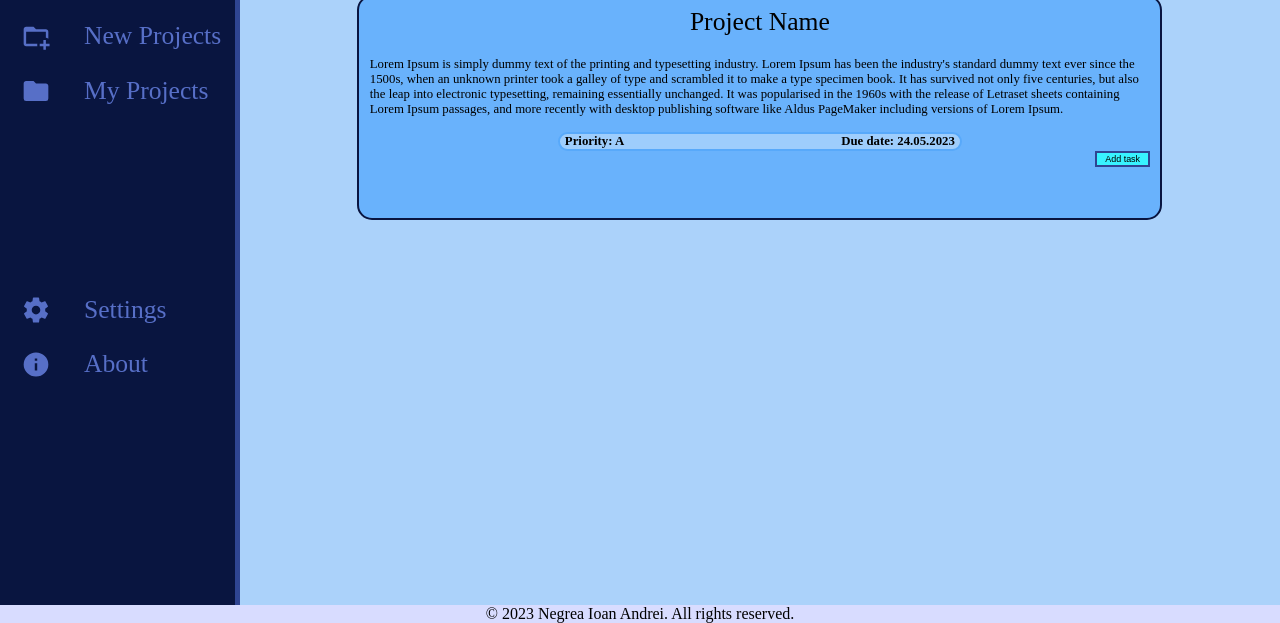
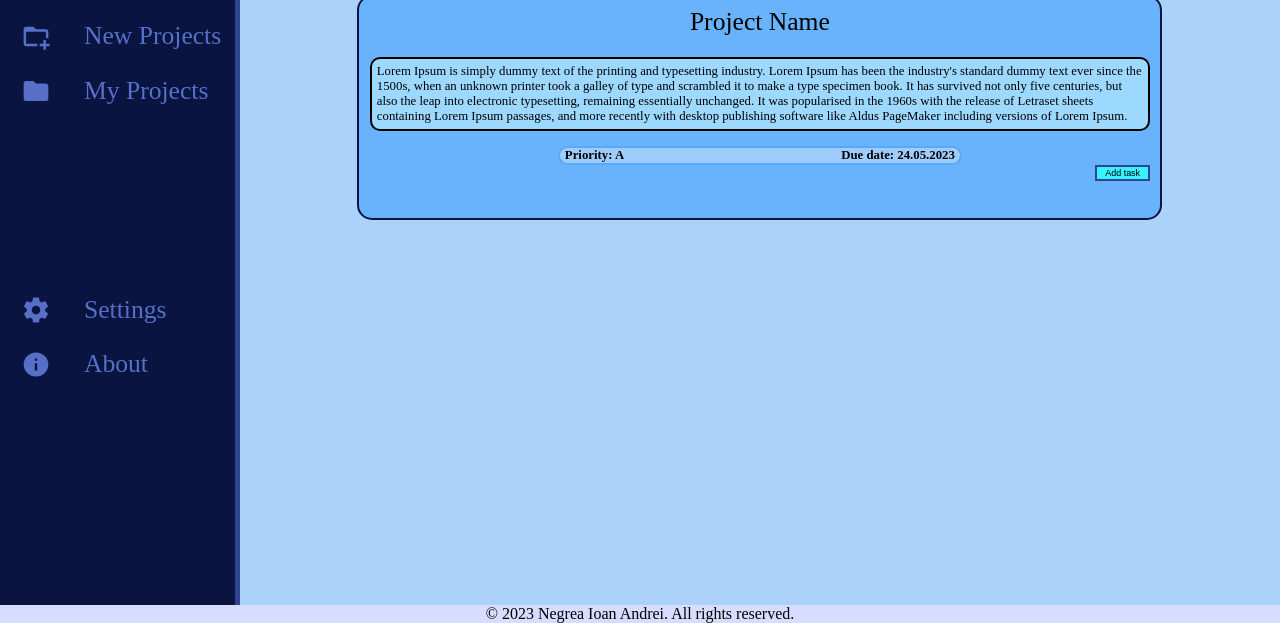
Before and after one commit to Negrea-Andrei/TODO, a website: page dist/index.html in a window 1280 px wide. Shown: the part 177-800 px from the top of the page. Drawn offline with Linux system fonts and the light colour scheme.

Commit message:
style the .project_card_description class

```diff
--- a/src/stylesheet.css
+++ b/src/stylesheet.css
@@ -180,6 +180,10 @@ p {
 
 .project_card_description {
     font-size: clamp(8px, 1vw, 1vw);
+    padding: 5px;
+    border-radius: 10px;
+    background-color: #9dd8ff;
+    border: 2px solid;
 }
 
 .project_card_priority {
```
